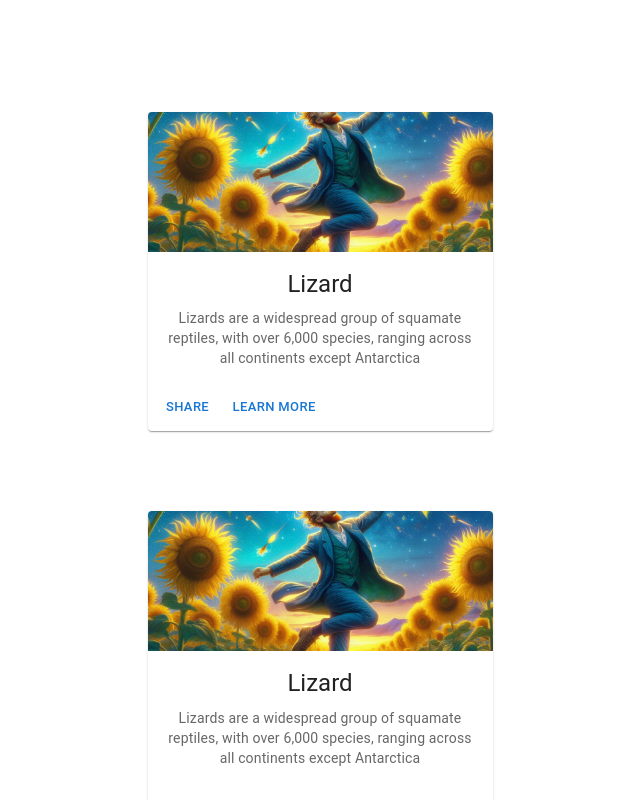
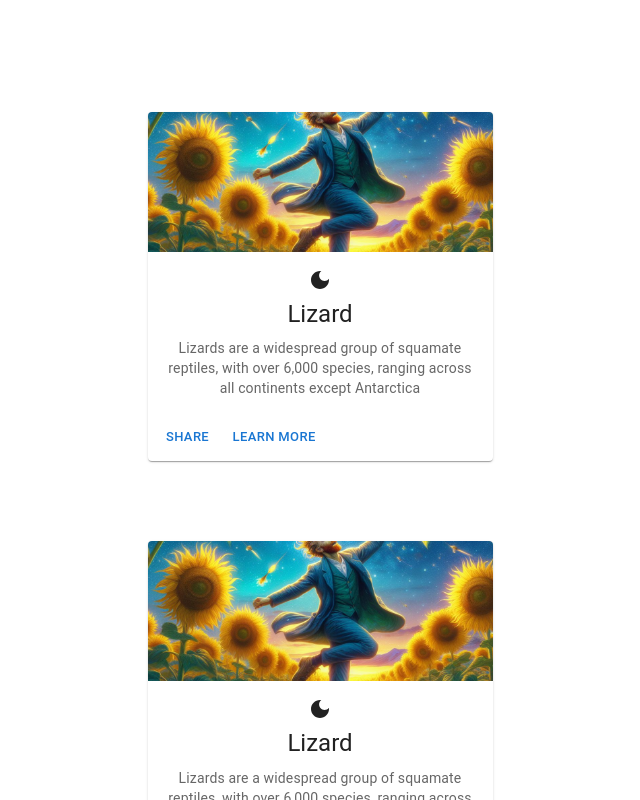
Before and after one commit to Sbhawnan/react_employee_app, a React (Vite) app: page / in a window 1280 px wide. Shown: the top 800 px of the page, without its empty margins (320-960 px from the left). Built offline with nearby package versions, Linux system fonts and the light colour scheme.

Commit message:
materialUI

```diff
--- a/package.json
+++ b/package.json
@@ -12,6 +12,7 @@
   "dependencies": {
     "@emotion/react": "^11.11.4",
     "@emotion/styled": "^11.11.5",
+    "@mui/icons-material": "^5.15.15",
     "@mui/material": "^5.15.15",
     "react": "^18.2.0",
     "react-dom": "^18.2.0"
--- a/src/App.jsx
+++ b/src/App.jsx
@@ -13,13 +13,11 @@ function App() {
 
   return (
     <Container fixed>
-
     <MediaCard />
     <MediaCard />
     <MediaCard />
     </Container>
 
-
   )
 }
 
--- a/src/components/employeeCard.jsx
+++ b/src/components/employeeCard.jsx
@@ -3,8 +3,10 @@ import Card from '@mui/material/Card';
 import CardActions from '@mui/material/CardActions';
 import CardContent from '@mui/material/CardContent';
 import CardMedia from '@mui/material/CardMedia';
+import DarkModeIcon from '@mui/icons-material/DarkMode';
 import Button from '@mui/material/Button';
 import Typography from '@mui/material/Typography';
+import { SvgIcon } from '@mui/material';
 
 export default function MediaCard() {
   return (
@@ -15,6 +17,7 @@ export default function MediaCard() {
         title="green iguana"
       />
       <CardContent>
+        <DarkModeIcon />
         <Typography gutterBottom variant="h5" component="div">
           Lizard
         </Typography>
```
Also changed, not shown: 1 other file (tests, documents, lock files or other folders).
